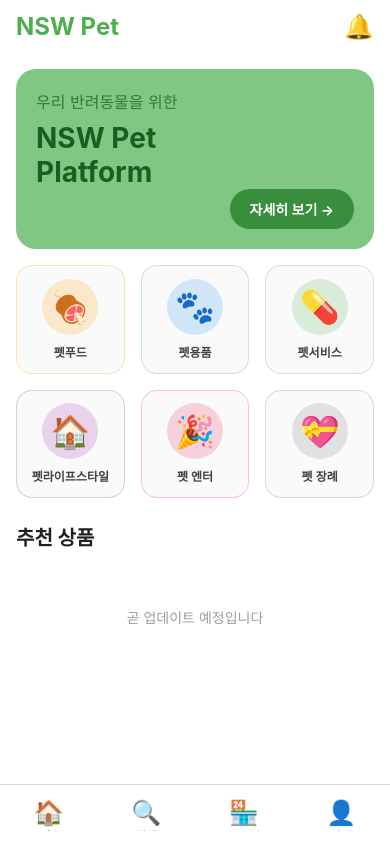
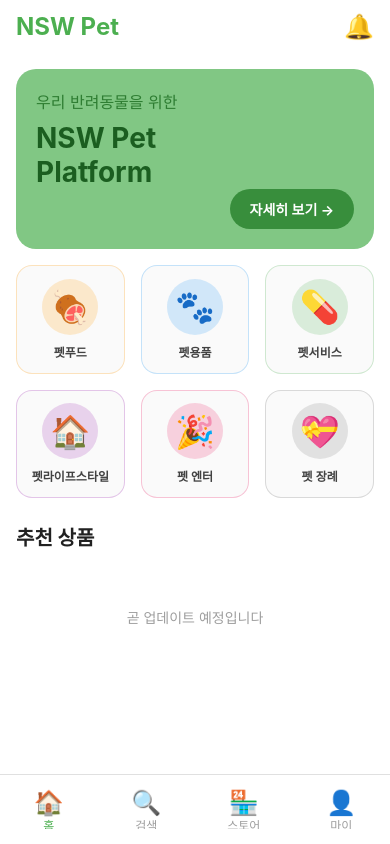
Before and after one commit to SH-Company1/NSW-Pet-Platform, a React Native app: screen /MainTabs in a window 390 px wide. Built offline with nearby package versions, Linux system fonts and the light colour scheme.

Commit message:
Fix: Card size scaling & Tab bar positioning
- Fix category card size to scale based on 480px container
- Fix tab bar to absolute position at bottom
- Add safe area insets for tab bar
- Improve visual separation with border

```diff
--- a/navigation/TabNavigator.tsx
+++ b/navigation/TabNavigator.tsx
@@ -1,6 +1,7 @@
 import React from 'react';
-import { Text } from 'react-native';
+import { Text, Platform } from 'react-native';
 import { createBottomTabNavigator } from '@react-navigation/bottom-tabs';
+import { useSafeAreaInsets } from 'react-native-safe-area-context';
 import { RootTabParamList } from '../types/navigation';
 import HomeScreen from '../screens/HomeScreen';
 import SearchScreen from '../screens/SearchScreen';
@@ -10,6 +11,8 @@ import MyPageScreen from '../screens/MyPageScreen';
 const Tab = createBottomTabNavigator<RootTabParamList>();
 
 export default function TabNavigator() {
+  const insets = useSafeAreaInsets();
+
   return (
     <Tab.Navigator
       screenOptions={{
@@ -17,9 +20,16 @@ export default function TabNavigator() {
         tabBarInactiveTintColor: '#9E9E9E',
         headerShown: false,
         tabBarStyle: {
-          height: 60,
-          paddingBottom: 8,
+          position: 'absolute',
+          bottom: 0,
+          left: 0,
+          right: 0,
+          height: Platform.OS === 'web' ? 70 : 60 + insets.bottom,
+          paddingBottom: Platform.OS === 'web' ? 10 : insets.bottom,
           paddingTop: 8,
+          backgroundColor: '#FFFFFF',
+          borderTopWidth: 1,
+          borderTopColor: '#E0E0E0',
         },
         tabBarLabelStyle: {
           fontSize: 12,
--- a/screens/HomeScreen.tsx
+++ b/screens/HomeScreen.tsx
@@ -17,7 +17,9 @@ import { MAIN_CATEGORIES, Category } from '../types/models';
 type NavigationProp = NativeStackNavigationProp<RootStackParamList>;
 
 const { width } = Dimensions.get('window');
-const CARD_SIZE = (width - 64) / 3; // 3 columns with padding
+// 데스크톱에서는 480px 기준으로 카드 크기 계산
+const containerWidth = Math.min(width, 480);
+const CARD_SIZE = (containerWidth - 64) / 3; // 3 columns with padding
 
 export default function HomeScreen() {
   const navigation = useNavigation<NavigationProp>();
@@ -36,8 +38,9 @@ export default function HomeScreen() {
       <ScrollView
         contentContainerStyle={[
           styles.scrollContent,
-          { paddingBottom: insets.bottom + 80 }
+          { paddingBottom: 90 }
         ]}
+        showsVerticalScrollIndicator={false}
       >
         {/* Header */}
         <View style={styles.header}>
```
